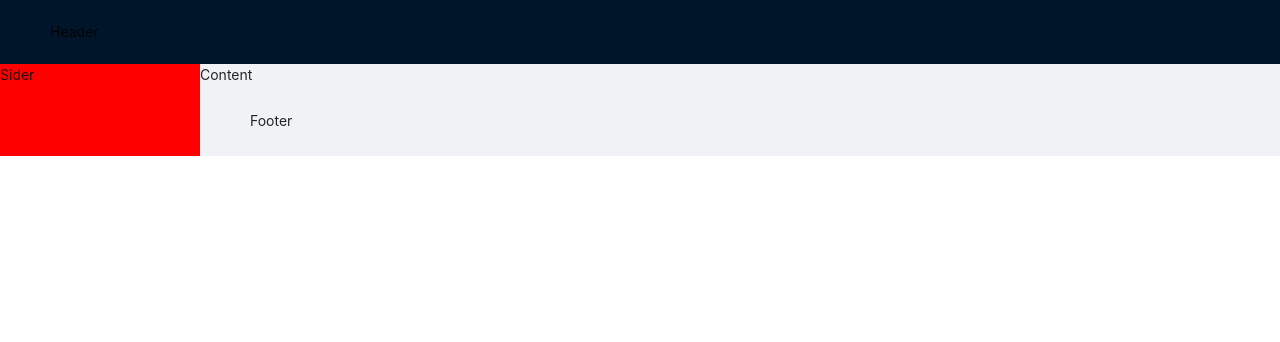
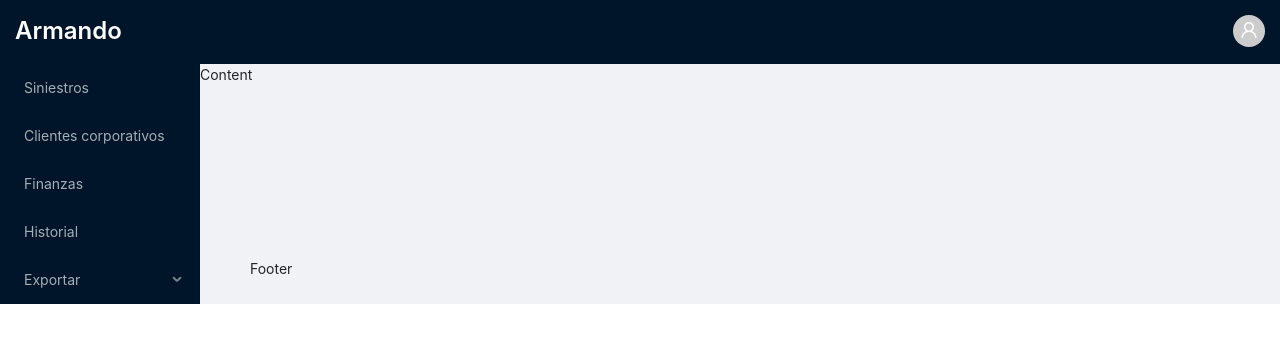
Before and after one commit to Eduardo-Castillo-Sfleet/antd-hook, a React (Create React App) app: page / in a window 1280 px wide. Shown: the top 342 px of the page. Built offline with nearby package versions, Linux system fonts and the light colour scheme.

Commit message:
Header y menu

```diff
--- a/src/App.js
+++ b/src/App.js
@@ -1,15 +1,33 @@
 import React from 'react';
-import { Layout } from 'antd';
+import { Layout, Typography, Menu } from 'antd';
+import { Avatar } from 'antd';
+import { UserOutlined } from '@ant-design/icons';
 
 const { Header, Footer, Sider, Content } = Layout;
+const { Title } = Typography;
+const { SubMenu } = Menu;
 
 function App() {
   return (
     <div>
      <Layout>
-      <Header>Header</Header>
+      <Header style={{padding:15}}>
+        <Avatar style={{float:'right'}} icon={<UserOutlined />} />
+        <Title style={{color:'white'}}level={3}>Armando</Title>
+      </Header>
       <Layout>
-        <Sider style={{background:'red'}}>Sider</Sider>
+        <Sider>
+          <Menu theme="dark" mode="inline">
+            <Menu.Item key="1">Siniestros</Menu.Item>
+            <Menu.Item key="2">Clientes corporativos</Menu.Item>
+            <Menu.Item key="3">Finanzas</Menu.Item>
+            <Menu.Item key="4">Historial</Menu.Item>
+            <SubMenu key="sub1" title="Exportar">
+              <Menu.Item key="5">PDF</Menu.Item>
+              <Menu.Item key="6">Excel</Menu.Item>
+            </SubMenu>
+          </Menu>
+        </Sider>
         <Layout>
           <Content>Content</Content>
           <Footer>Footer</Footer>
```
Also changed, not shown: 1 other file (tests, documents, lock files or other folders).
